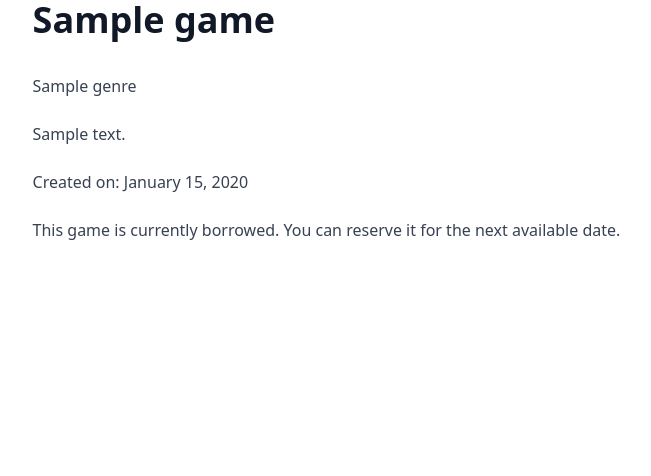
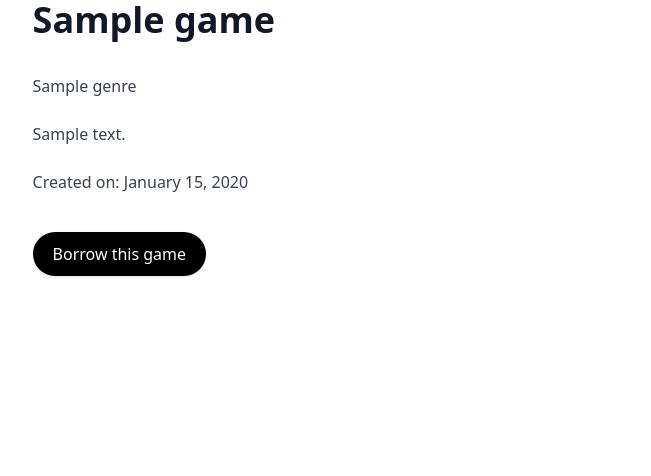
Before and after one commit to ApplicationProgramingTeamwork/gameshare, a Django app: template games/templates/games/game_detail.html in a window 1280 px wide. Shown: the top 476 px of the page, without its empty margins (310-961 px from the left). Run offline with Django 5.2, Linux system fonts and the light colour scheme; the template is opened without the code that fills it: most values are stand-ins (such as "Sample title", 1, 10 or a date in 2020); some libraries are stand-ins or nearby versions.

Commit message:
Fix some bugs

```diff
--- a/games/templates/games/game_detail.html
+++ b/games/templates/games/game_detail.html
@@ -6,12 +6,14 @@
   <p>{{ game.description }}</p>
   <p>Created on: {{ game.created_at|date:'F j, Y' }}</p>
 
-  {% if is_available %}
+  {% if game.is_available == False %}
+    <p>This game is currently borrowed. You can reserve it for the next available date.</p>
+  {% elif gamer.can_borrow == False %}
+    <p>You have reached the maximum limit of 3 borrowed games. Please return a game before borrowing another.</p>
+  {% else %}
     <form method="post" action="{% url 'games:create_loan' game.id %}">
       {% csrf_token %}
       <button type="submit">Borrow this game</button>
     </form>
-  {% else %}
-    <p>This game is currently borrowed. You can reserve it for the next available date.</p>
   {% endif %}
 {% endblock %}
--- a/games/templates/games/gamers.html
+++ b/games/templates/games/gamers.html
@@ -10,7 +10,7 @@
         </svg>
         <div class="ml-4 flex-auto">
           <div class="font-medium text-lg">{{ gamer.username|default:'Anonymous' }}</div>
-          <div class="mt-1 text-slate-700">@{{ gamer.id }}</div>
+          <div class="mt-1 text-slate-700">Have reached {{ gamer.borrowed_games.count }} games</div>
         </div>
         <a class="no-underline" href="{% url 'games:gamer' gamer.id %}"><div class="pointer-events-auto ml-4 flex-none rounded-md px-2 py-[0.3125rem] font-medium text-slate-700 shadow-sm ring-1 ring-slate-700/10 hover:bg-slate-50">View</div></a>
       </div>
--- a/games/views.py
+++ b/games/views.py
@@ -42,9 +42,9 @@ def games(request):
 # View for game details and loan
 @login_required
 def game_detail(request, game_id):
+    gamer = Gamer.objects.get(owner=request.user)
     game = get_object_or_404(BoardGame, id=game_id)
-    is_available = game.is_available
-    context = {'game': game, 'is_available': is_available}
+    context = {'game': game, 'gamer': gamer}
     return render(request, 'games/game_detail.html', context)
 
 
```
Also changed, not shown: games/models.py (+5 -2 lines).
